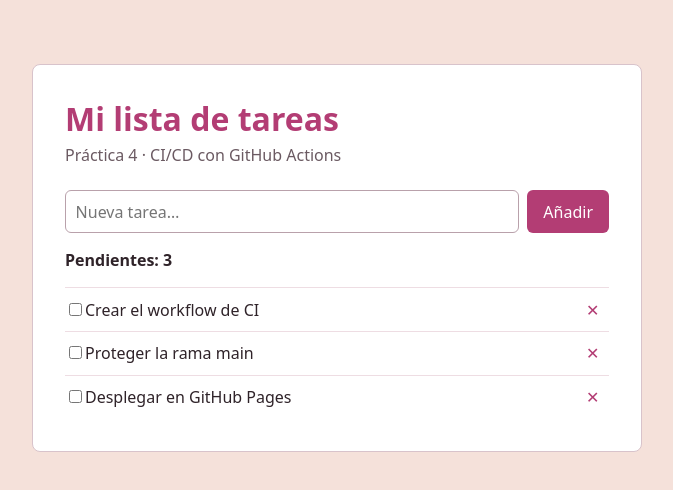
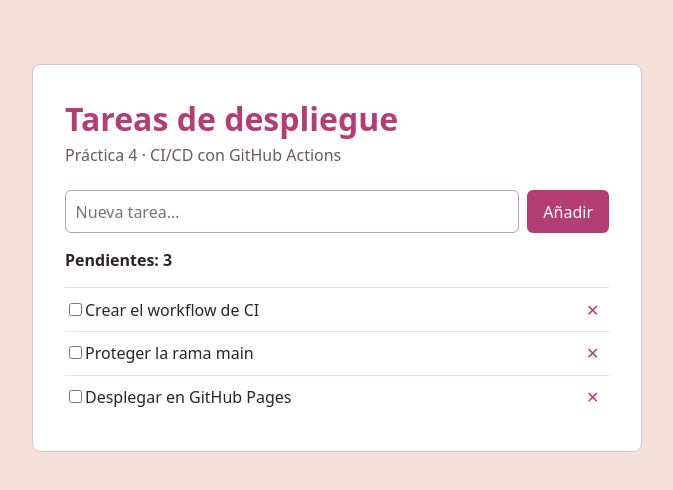
Before and after one commit to AntonioCantonSanz/cicd-angular, an Angular app: page / in a window 1280 px wide. Shown: the top 490 px of the page, without its empty margins (303-976 px from the left). Built offline with nearby package versions, Linux system fonts and the light colour scheme.

Commit message:
Cambiar el título visible de la aplicación

```diff
--- a/src/app/app.ts
+++ b/src/app/app.ts
@@ -10,5 +10,5 @@ import { ListaTareas } from './lista-tareas/lista-tareas';
   templateUrl: './app.html',
 })
 export class App {
-  protected readonly titulo = signal('Mi lista de tareas');
+  protected readonly titulo = signal('Tareas de despliegue');
 }
```
